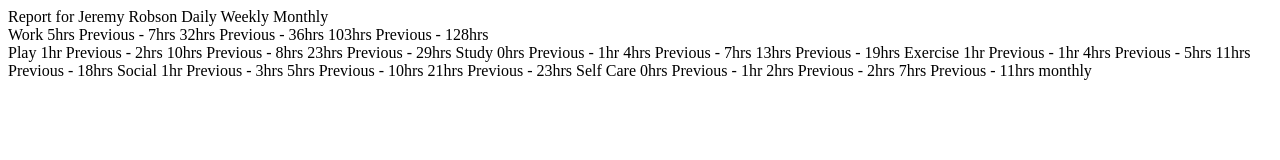
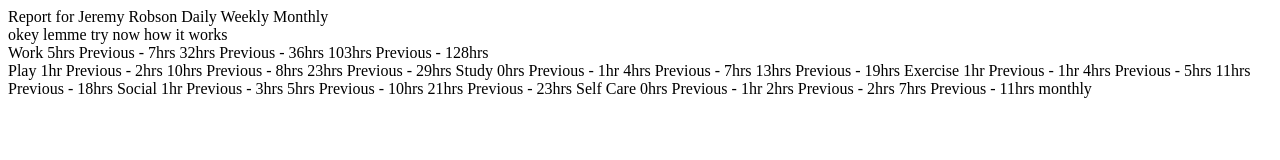
Before and after one commit to Aineken/Test-number-2, a plain HTML site: page index.html in a window 1280 px wide. Drawn offline with Linux system fonts and the light colour scheme.

Commit message:
new commit number i dunno

```diff
--- a/index.html
+++ b/index.html
@@ -25,6 +25,8 @@
   Monthly
   </div>
 
+okey lemme try now
+how it works
 
 </div>
 <div class="second">
```
Also changed, not shown: 2 other files.
